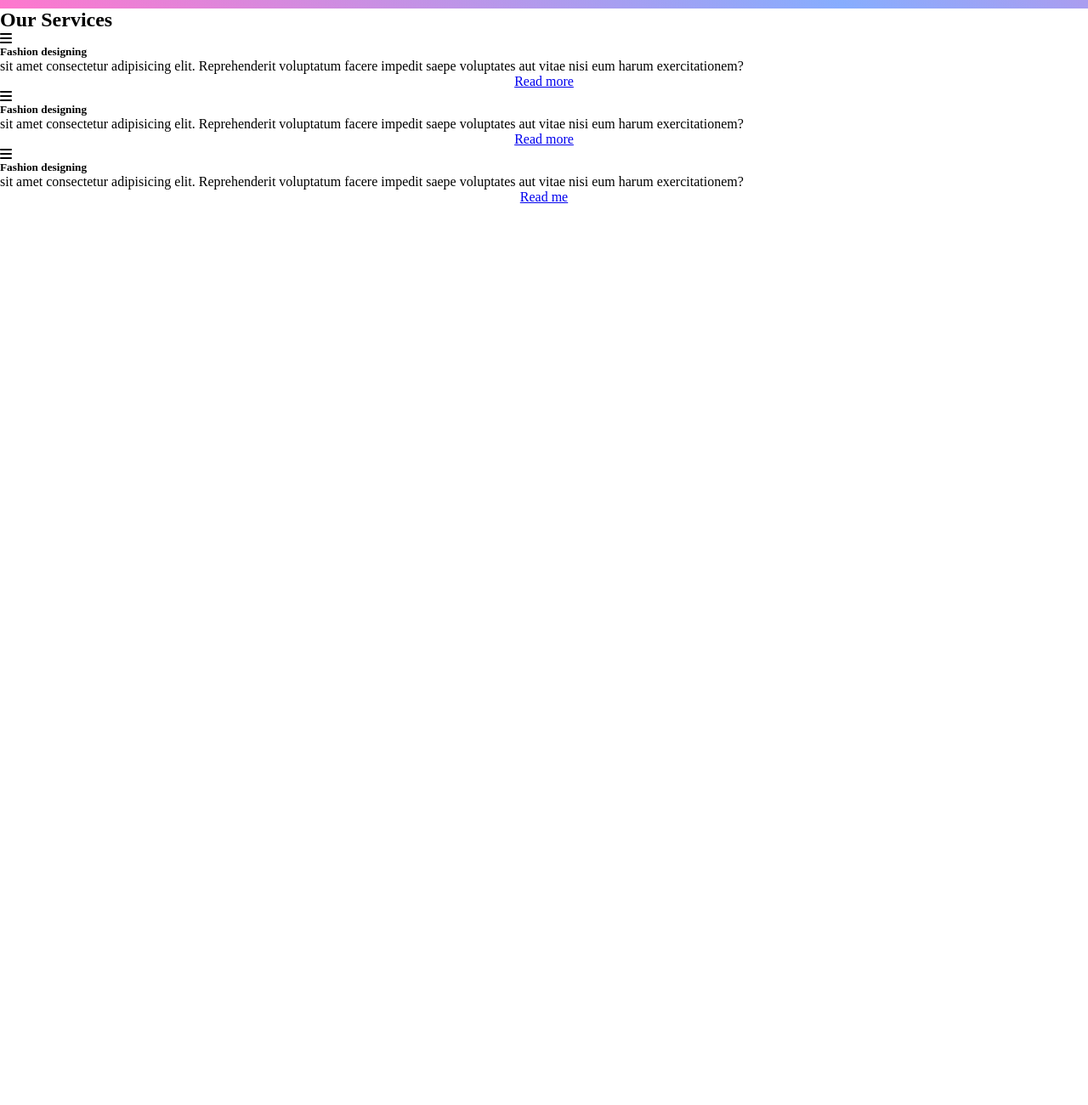
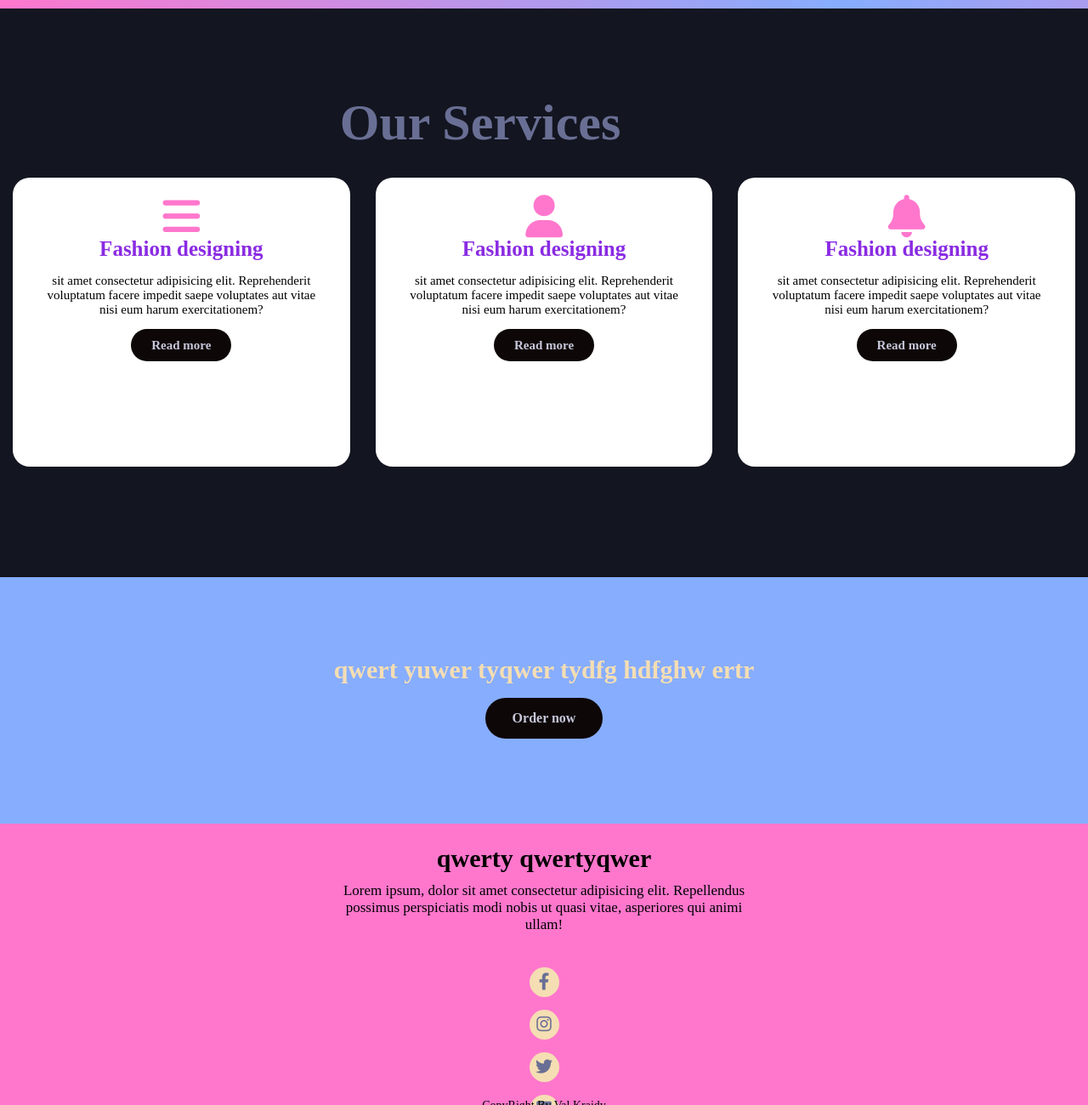
Before and after one commit to valkraidy/New-mini-project, a plain HTML site: page Index.html in a window 1280 px wide. Shown: the part 1500-2800 px from the top of the page at 85% size. Before the commit the page ends 1741 px from the top, so only its background shows below. Drawn offline with Linux system fonts and the light colour scheme.

Commit message:
update on project.

```diff
--- a/Index.html
+++ b/Index.html
@@ -93,13 +93,22 @@
                     <a class="button" href="#">Read more</a>
 
                 </p>
+            </div>
+            <div class="card">
+                <i class="fas fa-user"></i>
+                <h5>Fashion designing</h5>
+                <div class="pra"></div>
+                <p> sit amet consectetur adipisicing elit. Reprehenderit voluptatum facere impedit saepe voluptates aut vitae nisi eum harum exercitationem?</p>
+
+                <p style="text-align: center;">
+                    <a class="button" href="#">Read more</a>
+
+                </p>
 
 
             </div>
-
-        </div>
             <div class="card">
-            <i class="fas fa-bars"></i>
+                <i class="fas fa-bell"></i>
                 <h5>Fashion designing</h5>
                 <div class="pra"></div>
                 <p> sit amet consectetur adipisicing elit. Reprehenderit voluptatum facere impedit saepe voluptates aut vitae nisi eum harum exercitationem?</p>
@@ -113,27 +122,46 @@
             </div>
 
            </div>
-       <div class="card">
-        <i class="fas fa-bars"></i>
-        <h5>Fashion designing</h5>
-        <div class="pra"></div>
-        <p> sit amet consectetur adipisicing elit. Reprehenderit voluptatum facere impedit saepe voluptates aut vitae nisi eum harum exercitationem?</p>
 
-        <p style="text-align: center;">
-            <a class="button" href="#">Read me</a>
 
-        </p>
 
 
             </div>
 
 
 
+
+            </div>
+            <!--Contact us-->
+            <div class="contact-us">
+                <p>qwert yuwer tyqwer tydfg hdfghw ertr</p>
+                <a class="button-two" href="#">Order now</a>
+
             </div>
 
 
         </div>
+        <!---------Footer start----------->
+        <footer>
+            <p>
+                qwerty qwertyqwer
+            </p>
+            <p>Lorem ipsum, dolor sit amet consectetur adipisicing elit. Repellendus possimus perspiciatis modi nobis ut quasi vitae, asperiores qui animi ullam!</p>
+            <div class="social">
+                <a href="#"><i class="fab fa-facebook-f"></i></a>
+
+                <a href="#"><i class="fab fa-instagram"></i></a>
+
+                <a href="#"><i class="fab fa-twitter"></i></a>
+
+                <a href="#"><i class="fa-brands fa-linkedin"></i></a>
+            </div>
+            <p class="end">CopyRight By Val Kraidy</p>
+
+
+        </footer>
 
        </section>
+
 </body>
 </html>
--- a/Style.css
+++ b/Style.css
@@ -176,7 +176,7 @@ nav ul li a{
 .about img{
     height: 500px;
     width: 350px;
-    border-radius: 75px;
+    border-radius:  75px;
 
     padding-bottom: 10;
     transition: .4s;
@@ -247,3 +247,164 @@ cursor: pointer;
 
 
 }
+.service{
+   background: #131520;
+   width: 100%;
+   padding: 100px 0px;
+
+}
+.title h2{
+    color: #696f94;
+    font-size: 60px;
+    width: 1130px;
+    text-align: center;
+
+}
+.box{
+    display: flex;
+    align-items: center;
+    justify-content: center;
+    min-height: 400px;
+
+
+}
+.card{
+    height: 300px;
+    width: 335px;
+    padding:20px 35px;
+    background: #ffff;
+    border-radius: 20px;
+    margin: 15px;
+    position: relative;
+    overflow: hidden;
+    text-align: center;
+
+}
+.card i{
+    font-size:50px;
+    display:block;
+    text-align: center;
+    margin: 25px 0 px;
+    color: #ff77cd;
+
+}
+h5{
+    color: blueviolet;
+    font-size: 25px;
+    margin-bottom: 15px;
+
+}
+ p{
+    color: black;
+    font-size:  15px;
+    line-height: 17px;
+    margin-bottom: 25px;
+
+
+}
+.card .button{
+    background-color: rgb(14, 7, 7);
+    color: rgb(199, 199, 218);
+    text-decoration: none;
+    border: 2px solid transparent;
+    font-weight: bold;
+    padding: 9px 22px;
+    border-radius: 30px;
+    transition: .4s;
+    font-family: 'Times New Roman', Times, serif;
+
+}
+.card .button:hover{
+    background: linear-gradient(45deg,#87adfe ,#ff77cd) ;
+border: 2px solid ;
+cursor: pointer;
+color: black;
+
+}
+.contact-us{
+    width: 100%;
+    height: 290px;
+    background: #87adfe;
+    display: flex;
+    align-items: center;
+    flex-direction:column ;
+    justify-content: center;
+
+}
+.contact-us p{
+    color: wheat;
+    font-size: 30px;
+    font-weight: bold;
+    margin-bottom: 25px;
+
+}
+.contact-us .button-two{
+    background-color: rgb(14, 7, 7);
+    color: rgb(199, 199, 218);
+    text-decoration: none;
+    border: 2px solid transparent;
+    font-weight: bold;
+    padding: 13px 30px;
+    border-radius: 30px;
+    transition: .4s;
+    font-family: 'Times New Roman', Times, serif;
+
+}
+.contact-us .button-two:hover{
+    background: linear-gradient(45deg,#87adfe ,#ff77cd) ;
+    border: 2px solid ;
+    cursor: pointer;
+    color:black ;
+
+}
+footer{
+    position: relative;
+    width: 100%;
+    height: 400px;
+    background: #ff77cd;
+    display: flex;
+    flex-direction: column;
+    align-items: center;
+    justify-content: center;
+}
+footer p:nth-child(1){
+    font-size: 30px;
+    color: black;
+    margin-bottom: 20px;
+    font-weight: bold;
+
+}
+footer p:nth-child(2){
+    font-size: 17px;
+    color: black;
+   width: 500px;
+   text-align: center;
+   line-height: 20px;
+}
+.social a{
+   width: 35px;
+    height: 35px;
+    display: flex;
+    align-items: center;
+    justify-content: center;
+    border-radius: 50px;
+    background: wheat;
+    margin: 15px 10px;
+    color: #696f94;
+    text-decoration: none;
+    font-size: 20px;
+
+}
+.socail a:hover{
+    transform: scale(1.3);
+    transition: .4s;
+
+
+}
+.end{
+    position:absolute;
+    color:black;
+    bottom:35px;
+    font-size:14px ;
+
+}
```
Lines whose indentation alone changed are shown as unchanged.
